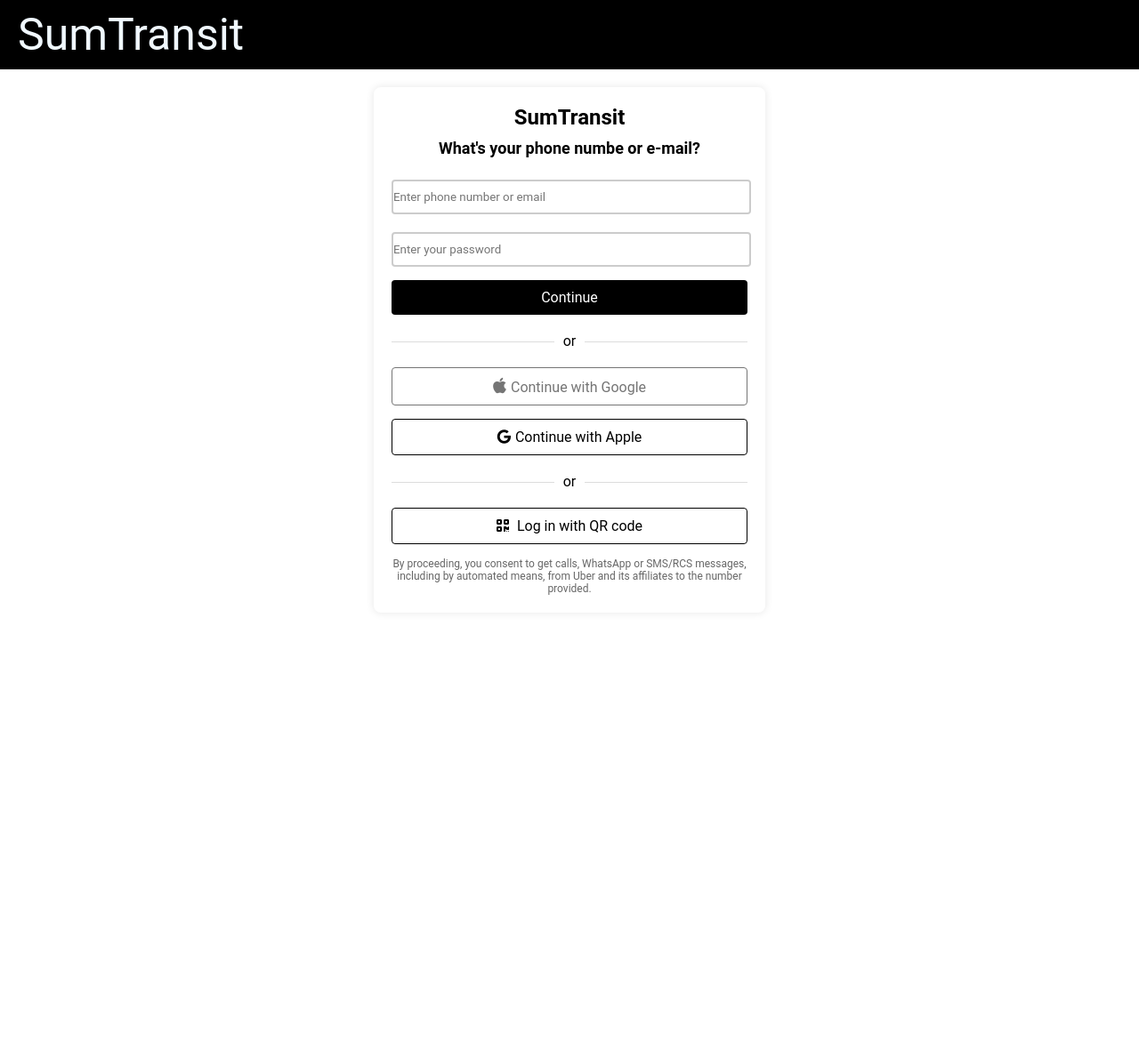
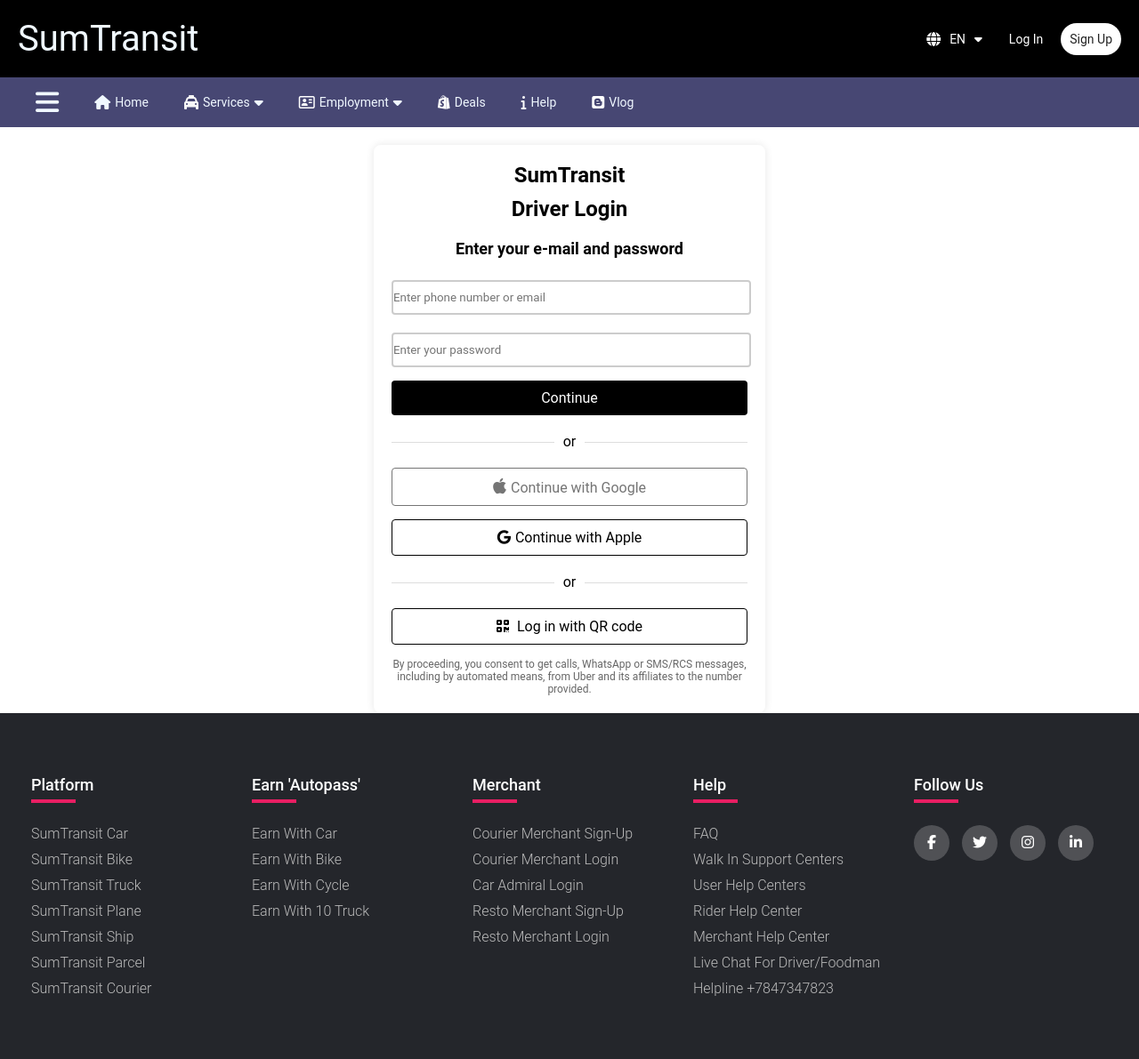
Before and after one commit to sumayaruhas/niceeeee, a Django app: page /driver_login/ in a window 1280 px wide. Shown: the whole page at 89% size. Before the commit the page ends 669 px from the top, so only its background shows below. Run offline with Django 5.2, Linux system fonts and the light colour scheme.

Commit message:
driver sign-log in done

```diff
--- a/website/main/models.py
+++ b/website/main/models.py
@@ -180,6 +180,7 @@
     nid = models.CharField(max_length=20,default='n/a')
     email = models.EmailField(default='')
     reg_no = models.CharField(max_length=100, blank=True, null=True)
+    password = models.CharField(max_length=255,default='123abc')
 
 
     class Meta:
--- a/website/main/templates/driver_login.html
+++ b/website/main/templates/driver_login.html
@@ -1,36 +1,16 @@
-<!DOCTYPE html>
+{% extends 'base.html' %}
 {% load static %}
-<html lang="en">
+{% block content %}
 
-<head>
-    <meta charset="UTF-8">
-    <meta name="viewport" content="width=device-width, initial-scale=1.0">
-    <link rel="stylesheet" href="https://cdnjs.cloudflare.com/ajax/libs/font-awesome/6.5.1/css/all.min.css"
-        integrity="sha512-DTOQO9RWCH3ppGqcWaEA1BIZOC6xxalwEsw9c2QQeAIftl+Vegovlnee1c9QX4TctnWMn13TZye+giMm8e2LwA=="
-        crossorigin="anonymous" referrerpolicy="no-referrer" />
-    <title>Login Page</title>
-    <link rel="stylesheet" href="{% static 'website/css/style.css' %}">
-</head>
-<header>
-    <title>SumTransit | Sign-up</title>
-    <div class="Navbar" style="padding : 10px 0px 10px 20px">
-        <div style="display: flex; align-items: center;" class="sumtran">
-            <a href="{% url 'home' %}" class="thakna">
-                <p style="font-size: 50px;">SumTransit</p>
-            </a>
-        </div>
 
-    </div>
-</header>
-
-<body>
     <div class="justtoalign">
         <div class="containersu" style="margin-top:20px;">
             <div class="logo">
                 <h1>SumTransit</h1>
+                <h2>Driver Login<h2>
             </div>
-            <div class="login-box">
-                <h2>What's your phone numbe or e-mail?</h2>
+            <div class="login-box" style="margin-top: 20px;">
+                <h2>Enter your e-mail and password</h2>
                 <form method="POST" action="{% url 'driver_login' %}">
                     {% csrf_token %}
                     <input type="text" name="username" placeholder="Enter phone number or email" required>
@@ -56,6 +36,5 @@
             </p>
         </div>
     </div>
-</body>
 
-</html>
+{% endblock %}
--- a/website/main/templates/loginsuggest.html
+++ b/website/main/templates/loginsuggest.html
@@ -26,11 +26,11 @@
         </div>
         <div class="options">
             <div class="option">
-                <a href="{% url 'driver_login' %}">Log In to drive & deliver <span class="arrow">&rarr;</span></a>
+                <a href="{% url 'customer_login' %}">Log In to drive & deliver <span class="arrow">&rarr;</span></a>
                 <div class="underline"></div>
             </div>
             <div class="option">
-                <a href="{% url 'customer_login' %}">Log In To rider account <span class="arrow">&rarr;</span></a>
+                <a href="{% url 'driver_login' %}">Log In To rider account <span class="arrow">&rarr;</span></a>
                 <div class="underline"></div>
             </div>
         </div>
--- a/website/main/templates/suggest_page.html
+++ b/website/main/templates/suggest_page.html
@@ -30,7 +30,7 @@
                 <div class="underline"></div>
             </div>
             <div class="option">
-                <a href="car_reg.html">Create a rider account <span class="arrow">&rarr;</span></a>
+                <a href="{% url 'car_registration' %}">Create a rider account <span class="arrow">&rarr;</span></a>
                 <div class="underline"></div>
             </div>
         </div>
--- a/website/main/urls.py
+++ b/website/main/urls.py
@@ -22,7 +22,7 @@
     path('services/',views.services,name='services'),
     path('registration/car/', views.car_reg, name='car_registration'),
     path('registration/bike/', views.bike_reg, name='bike_registration'),
-    path('registration/bicycle/', views.car_reg, name='bicycle_registration'),
+    path('registration/bicycle/', views.bicycle_reg, name='bicycle_registration'),
     path('help', views.help, name='help'),
     path('deals/', views.deals_list, name='deals'),
     path('deal/<int:deal_id>/claim/', views.click_deal, name='click_deal'),
--- a/website/main/views.py
+++ b/website/main/views.py
@@ -10,6 +10,8 @@
 from .models import Deal, DealStatus
 from django.urls import reverse
 from .forms import BookingForm
+from django.contrib.auth.hashers import *
+from django.utils import timezone
 
 def help_request_view(request):
     if request.method == 'POST':
@@ -72,6 +74,7 @@
         license_no = request.POST.get('license_no')
         selected_date = request.POST.get('selected_date')
 
+        hashed_password=make_password(password)
         # Convert selected date to date object
         selected_date = datetime.strptime(selected_date, '%Y-%m-%d').date() if selected_date else None
 
@@ -100,6 +103,7 @@
             email=email,
             license_no=license_no,
             selected_date=selected_date,
+            password=hashed_password,
         )
 
         user.reg_no = f"{reg_area_code}{reg_category}{reg_digits}"
@@ -150,26 +154,22 @@
     return render(request, 'customer_sign_up.html', {'form': form, 'user_type': 'Customer'})
 
 def driver_sign_up(request):
-    if request.method == 'POST':
-        form = DriverSignUpForm(request.POST)
-        if form.is_valid():
-            user = form.save()
-            login(request, user)
-            return redirect('driver_dashboard')
-    else:
-        form = DriverSignUpForm()
-    return render(request, 'sign_up.html', {'form': form, 'user_type': 'Driver'})
+    return render(request, 'car_reg.html')
 
 def driver_login(request):
     if request.method == 'POST':
-        username = request.POST['username']
-        password = request.POST['password']
-        user = authenticate(request, username=username, password=password)
-        if user is not None and user.user_type == 'driver':
-            login(request, user)
-            return redirect('driver_dashboard')  # Redirect to driver dashboard
-        else:
-            messages.error(request, "Invalid credentials or not a driver.")
+        email = request.POST.get('username')
+        password = request.POST.get('password')
+        existing_user = CarRegister.objects.filter(email=email).first()
+        print('password:' ,password)
+        print( check_password(password, existing_user.password))
+        if existing_user and check_password(password, existing_user.password):
+            request.session['user_id'] = existing_user.id
+            existing_user.last_login = timezone.now()
+            existing_user.save()
+            return redirect('driver_dashboard')
+        return render(request, 'home.html', {'error': "Invalid credentials or not a driver."})
+
     return render(request, 'driver_login.html')
 
 def customer_login(request):
```
Also changed, not shown: website/db.sqlite3, website/main/migrations/0018_carregister_password.py (added), website/media/carpic/Screenshot_2024-09-13_233559.png (added), website/media/carpic/Screenshot_2024-09-13_233559_58jQZM2.png (added), website/media/carpic/Screenshot_2024-09-13_233559_qbef0it.png (added), website/media/profilepic/Screenshot_2024-05-18_214918.png (added), website/media/profilepic/Screenshot_2024-05-18_214918_OA5pPtI.png (added).
